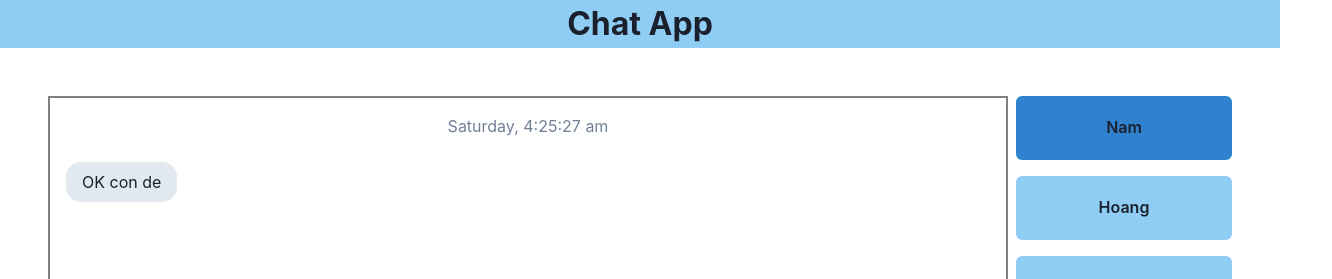
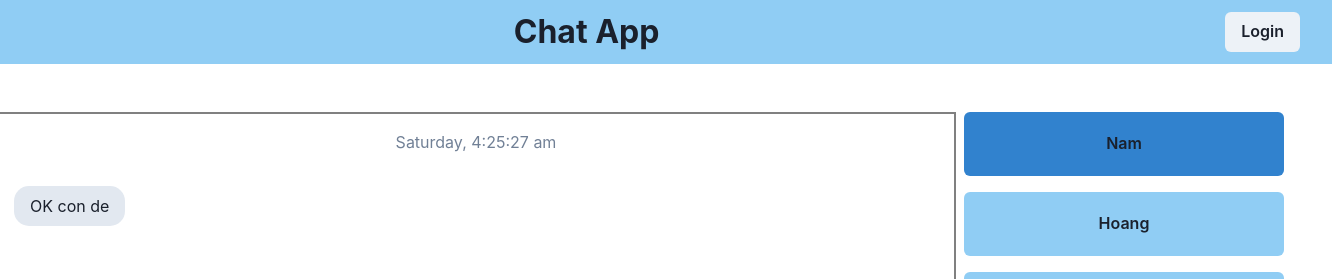
Before and after one commit to VinhOP/Chat-app, a React (Create React App) app: page / in a window 1280 px wide. Shown: the top 279 px of the page, 1332 px wide, since content can reach past the window. Built offline with nearby package versions, Linux system fonts and the light colour scheme.

Commit message:
Add delete message feature

```diff
--- a/src/App.js
+++ b/src/App.js
@@ -1,10 +1,19 @@
 import ChatApp from "./components/ChatApp/ChatApp";
-//import { BrowserRouter as Router,Switch,Route } from "react-router-dom";
-//import LoginForm from "./components/LoginForm";
+import { HashRouter as Router,Switch,Route } from "react-router-dom";
+import LoginForm from "./components/LoginForm";
 
 function App() {
   return (
-    <ChatApp />
+    <Router>
+      <Switch>
+        <Route exact path='/'>
+        <ChatApp />
+        </Route>
+        <Route path='/login'>
+          <LoginForm />
+        </Route>
+      </Switch>
+    </Router>
   );
 }
 
--- a/src/components/ChatApp/ChatApp.js
+++ b/src/components/ChatApp/ChatApp.js
@@ -1,13 +1,16 @@
+import { Box, Flex } from "@chakra-ui/layout";
 import Header from "./Header";
 import Main from "./Main/Main";
 
 const ChatApp = () => {
 
     return (
-        <>
-        <Header />
-        <Main />
-        </>
+        <Flex justifyContent='center'>
+            <Box>
+                <Header />
+                <Main />
+            </Box>
+        </Flex>
      );
 }
 
--- a/src/components/ChatApp/Header.js
+++ b/src/components/ChatApp/Header.js
@@ -1,12 +1,15 @@
 import { Flex,Text,Button } from "@chakra-ui/react";
-//import { Link } from "react-router-dom";
+import { Link } from "react-router-dom";
 
 const Header = () => {
     return (
-            <Flex bg='blue.200' justifyContent='center' alignItems='center'>
+            <Flex bg='blue.200' justifyContent='space-between' alignItems='center' p='.5em 0'>
                 <Flex />
                 <Flex>
                     <Text fontSize='2em' align='center' fontWeight='bold' > Chat App</Text>
+                </Flex>
+                <Flex>
+                   <Link to='/login' target='_blank'> <Button mr='2em'> Login </Button> </Link>
                 </Flex>
             </Flex>
      );
--- a/src/components/ChatApp/Main/InputControl.js
+++ b/src/components/ChatApp/Main/InputControl.js
@@ -1,16 +1,14 @@
-import { useState,useEffect, useRef, useContext } from "react"
-import { Flex,Textarea,Button,Text } from "@chakra-ui/react";
-import { AiFillSmile,AiFillLike } from "react-icons/ai";
+import { useState,useEffect } from "react";
+import { Flex,Button,Text } from "@chakra-ui/react";
+import { AiFillLike } from "react-icons/ai";
 import { useSelector,useDispatch } from "react-redux";
 import InputEmoji from "react-input-emoji";
-import { addMessage } from "../../../store/message/reducer";
 import { sendMessage, setDefaultSelectedUser } from "../../../store/message/action";
 
 const InputControl = () => {
 
-    const selectedUser = useSelector((state) => state.user.userSelected)
+    const { userSelected, myID } = useSelector((state) => state.user)
     const [inputData, setInputData] = useState()
-    const [myID, setMyID] = useState(0)
     const dispatch = useDispatch()
 
     const handleSend = (() => {
@@ -28,7 +26,7 @@ const InputControl = () => {
 
     return (
         <>
-        {selectedUser != null && <Flex mt='.5em' alignItems='center'>
+        {userSelected != null && <Flex mt='.5em' alignItems='center'>
                         <Flex w='55em'>
                             <InputEmoji
                             onChange = {setInputData}
--- a/src/components/ChatApp/Main/ListUser.js
+++ b/src/components/ChatApp/Main/ListUser.js
@@ -10,7 +10,7 @@ const ListUser = () => {
         const {id} = e.currentTarget
         dispatch(setSelectedUser({id: id}))
     }
-    console.log(userSelected)
+
     return (
         <Flex w='20em' bg='white' flexDirection='column'>
                     {Object.values(users).map(user => {
--- a/src/components/ChatApp/Main/Main.js
+++ b/src/components/ChatApp/Main/Main.js
@@ -1,6 +1,5 @@
 import ChatBoard from "./ChatBoard";
 import ListUser from "./ListUser";
-import { useEffect, useState } from "react";
 import { Flex } from "@chakra-ui/layout";
 
 const Main = () => {
--- a/src/components/ChatApp/Main/MessageItem.js
+++ b/src/components/ChatApp/Main/MessageItem.js
@@ -1,11 +1,34 @@
-import { Flex,Text } from "@chakra-ui/react";
+import { Flex,Text,Button, IconButton } from "@chakra-ui/react";
+import { useEffect, useState } from "react";
+import { AiOutlineMore } from "react-icons/ai";
 import { useDispatch, useSelector } from "react-redux";
+import { deleteMessage } from "../../../store/message/action";
+
 import { selectedUser } from "../../../store/user/selector";
 
 const MessageItem = () => {
 
-    const { userSelected } = useSelector((state) => state.user)
+    const [mesSelected, setMesSelected] = useState()
+    const [showList, setShowList] = useState(false)
+    const { userSelected,myID } = useSelector((state) => state.user)
     const message = useSelector(selectedUser)
+
+    const dispatch = useDispatch()
+    const showMoreIcon = ((mes) => {
+        if((mesSelected == mes.id) && !mes.deleted && (mes.userID == myID)) {
+            return 'true'
+        }
+        return 'none'
+    })
+
+    const showMoreList = ((mes) => {
+        if(mesSelected == mes.id) setShowList(!showList)
+    })
+
+    const handleOnMouseLeave = () => {
+        setMesSelected()
+        setShowList(false)
+    }
 
     return (
         <>
@@ -18,14 +41,38 @@ const MessageItem = () => {
                       <Flex alignSelf='center'>  <Text m='1em 0' color='gray.500'> {mes.createAt} </Text> </Flex>
                         <Flex
                         alignSelf = {userSelected.id == mes.userID? 'flex-start' : 'flex-end'}
+                        flexDir=  {userSelected.id == mes.userID? 'row-reverse' : 'row'}
+                        m = '1em'
+                        onMouseEnter={() => setMesSelected(mes.id)}
+                        onMouseLeave={handleOnMouseLeave}
                         >
+                            <Flex flexDir='column' w='4em' alignItems='center'>
+                                <IconButton
+                                icon = {<AiOutlineMore size='1.5em'/>}
+                                w = '1em'
+                                d={() => showMoreIcon(mes)}
+                                bg={showList? 'gray.100' : 'none'}
+                                _focus={{boxShadow: 'none'}}
+                                onClick={() => showMoreList(mes)}
+                                />
+
+                                {(mesSelected == mes.id && showList) &&
+                                <Button
+                                onClick={() => dispatch(deleteMessage(mes.id))}
+                                > delete
+                                </Button>}
+                            </Flex>
+
                             <Text
-                            w='fit'
-                            bg={userSelected.id == mes.userID? 'gray.200': 'blue.200'}
+                            boxSize='fit-content'
+                            maxW='20em'
+                            bg={userSelected.id == mes.userID? 'gray.200': (mes.deleted? 'none' : 'blue.200')}
+                            border={mes.deleted? '1px solid' : 'none'}
+                            fontStyle={mes.deleted? 'italic' : 'none'}
+                            color={mes.deleted? 'gray.500' : 'none'}
                             p='.5em 1em'
-                            m='.5em 1em'
                             borderRadius={15}
-                            > {mes.message}
+                            > {mes.deleted? 'Tin nhắn đã được thu hồi': mes.message}
                             </Text>
                         </Flex>
                     </Flex>
--- a/src/components/LoginForm.js
+++ b/src/components/LoginForm.js
@@ -1,20 +1,17 @@
 import { Input,FormControl,FormLabel,FormHelperText,Flex,Text,Center,Box,Button} from "@chakra-ui/react";
 
-const forms = ['User Name' , 'Password']
+const form = ['User Name' , 'Password']
 const LoginForm = () => {
     return (
-        <Center bg='gray.600' p='6em'>
+        <Center p='6em' bgRepeat='no-repeat' bgSize='cover' bgImg='https://i.pinimg.com/564x/6f/63/e9/6f63e9361712ddb1c9b1a03cead9eb5d.jpg'>
             <Flex boxSize='30em' bg='white'>
                 <FormControl bg='white.500' p='2em'>
                     <Text fontSize='2.5em' align='center' fontWeight='bold' mb='1em'>Log In</Text>
-                    {forms.map((form) => {
-                        return <Box m='1em 0'>
-                                    <FormLabel> {form}</FormLabel>
-                                    <Input borderColor='gray'/>
-                                </Box>
-                    })}
+                        <FormLabel> User name </FormLabel>
+                        <Input />
+                        <FormLabel> Password </FormLabel>
                     <Center>
-                        <Button borderColor='gray' type='submit' w='20%' mt='1em'> Log in</Button>
+                        <Button bg='gray.300' borderColor='gray' type='submit' w='20%' mt='1em'> Log in</Button>
                     </Center>
                 </FormControl>
             </Flex>
--- a/src/store/message/action.js
+++ b/src/store/message/action.js
@@ -1,6 +1,5 @@
 import { setSelectedUser } from "../user/reducer";
-import { addMessage } from "./reducer";
-
+import { addMessage, deleteMes } from "./reducer";
 
 export const sendMessage = (message, myID) => {
     return (dispatch, getState) => {
@@ -16,6 +15,19 @@ export const sendMessage = (message, myID) => {
     }
 }
 
+export const deleteMessage = ((mesID) => {
+  return(dispatch,getState) => {
+    const {
+      user: {userSelected},
+    } = getState()
+
+    dispatch(deleteMes({
+      userID: userSelected.id,
+      mesID: mesID
+    }))
+  }
+})
+
 export const setDefaultSelectedUser = () => {
     return (dispatch, getState) => {
       const {
--- a/src/store/message/reducer.js
+++ b/src/store/message/reducer.js
@@ -7,21 +7,24 @@ const initialState = {
     1: [{
         id: uuidv4(),
         message: 'OK con de',
+        deleted: false,
         createAt: moment(new Date()).format("dddd, h:mm:ss a"),
         userID: 1
     }],
     2: [{
         id: uuidv4(),
         message: 'hello AAASSS',
+        deleted: false,
         createAt: moment(new Date()).format("dddd, h:mm:ss a"),
         userID: 2
     }],
     3: [{
         id: uuidv4(),
         message: 'TESTINGGGGGG',
+        deleted: false,
         createAt: moment(new Date()).format("dddd, h:mm:ss a"),
         userID: 3
-        }]
+    }],
 }
 }
 
@@ -34,6 +37,7 @@ export const messageSlice = createSlice({
             const newMessage = {
                 id: uuidv4(),
                 message: message,
+                deleted: false,
                 createAt: moment(new Date()).format("dddd, h:mm:ss a"),
                 userID: myID
             }
@@ -45,9 +49,28 @@ export const messageSlice = createSlice({
                     [userID]: [...state.messages[userID], newMessage]
                 }
             }
+        },
+
+        deleteMes: (state,action) => {
+            const {userID, mesID} = action.payload
+            return {
+                ...state,
+                messages: {
+                    ...state.messages,
+                    [userID]: state.messages[userID].map(msg => {
+                        if(mesID == msg.id) {
+                            return {
+                                ...msg,
+                                deleted: true
+                            }
+                        }
+                        return msg
+                    })
+                }
+            }
         }
     }
 })
 
-export const { addMessage } = messageSlice.actions
+export const { addMessage, deleteMes } = messageSlice.actions
 export default messageSlice.reducer
--- a/src/store/user/reducer.js
+++ b/src/store/user/reducer.js
@@ -15,7 +15,8 @@ const initialState = {
             name: 'Tuyet',
         },
     },
-    userSelected: null
+    userSelected: null,
+    myID: 0
 }
 
 export const userSlice = createSlice({
```
Lines whose indentation alone changed are shown as unchanged.
